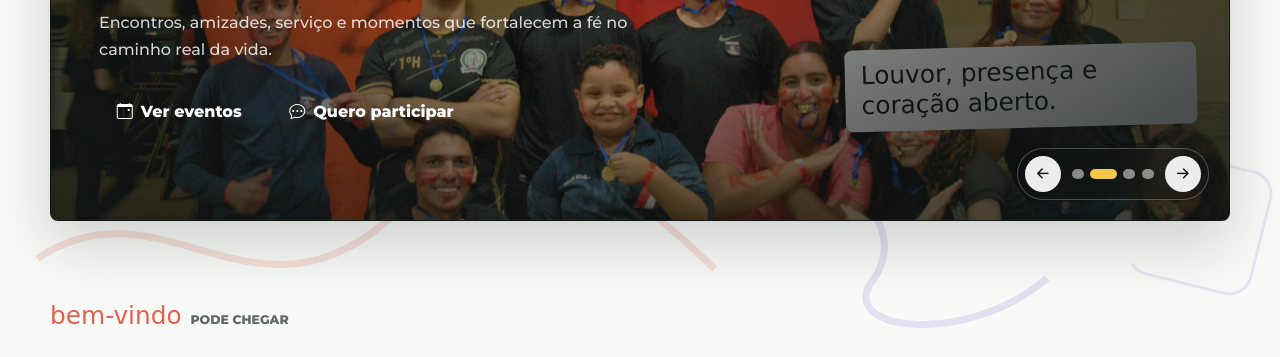
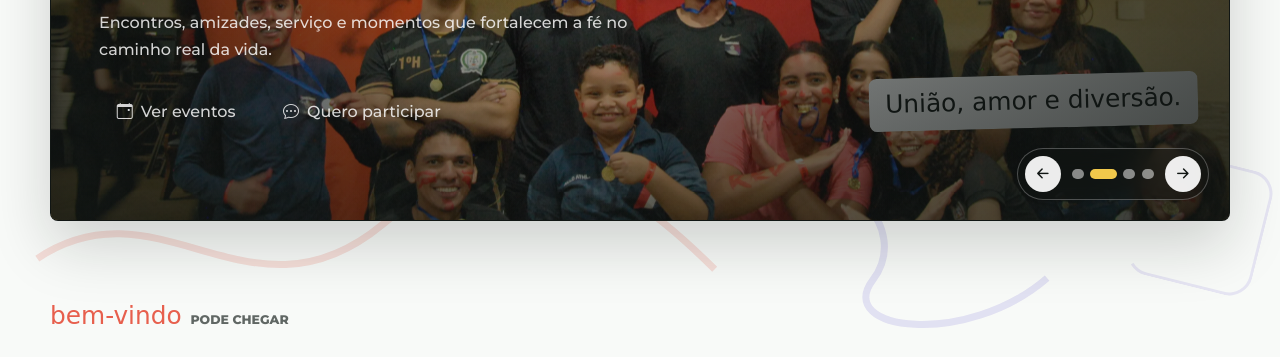
Before and after one commit to LucasLydio/site-mocidade-livre, a website with bundled scripts: page public/index.html in a window 1280 px wide. Both pictures are taken after a click on the button 1197 px from the left and 41 px from the top of the page. Shown: the part 401-758 px from the top of the page. Built offline with nearby package versions, Linux system fonts and the light colour scheme; files whose address does not match are found by name; a web font is replaced by a local one.

Commit message:
:arrow_up: Refactoring the UI hero content and button color

```diff
--- a/public/assets/css/pages/home.css
+++ b/public/assets/css/pages/home.css
@@ -155,8 +155,9 @@
   margin-top: 1.6rem;
 }
 
-.home-link {
-  color: #fff !important;
+.hero-link {
+  color: rgba(255, 255, 255, 0.82) !important;
+  font-weight: 500;
 }
 
 .home-btn {
--- a/public/index.html
+++ b/public/index.html
@@ -63,7 +63,7 @@
               loading="lazy"
               decoding="async"
             />
-            <p class="home-slide__message">Louvor, presença e coração aberto.</p>
+            <p class="home-slide__message">União, amor e diversão.</p>
           </article>
 
           <article class="home-slide" data-home-slide aria-hidden="true">
@@ -98,11 +98,11 @@
             Encontros, amizades, serviço e momentos que fortalecem a fé no caminho real da vida.
           </p>
           <div class="home-hero__actions" aria-label="Ações principais">
-            <a class="btn home-btn home-link" href="events.html">
+            <a class="btn home-btn hero-link" href="events.html">
               <i class="bi bi-calendar-event" aria-hidden="true"></i>
               Ver eventos
             </a>
-            <a class="btn home-btn home-link" href="contact-interests.html">
+            <a class="btn home-btn hero-link" href="contact-interests.html">
               <i class="bi bi-chat-dots" aria-hidden="true"></i>
               Quero participar
             </a>
@@ -248,11 +248,11 @@
           </p>
         </div>
         <div class="home-cta__actions">
-          <a class="btn home-btn home-btn--primary" href="contact-interests.html">
+          <a class="btn home-btn home-link" href="contact-interests.html">
             <i class="bi bi-send" aria-hidden="true"></i>
             Falar com a gente
           </a>
-          <a class="btn home-btn home-btn--outline" href="register.html">
+          <a class="btn home-btn home-link" href="register.html">
             <i class="bi bi-person-plus" aria-hidden="true"></i>
             Fazer cadastro
           </a>
```
